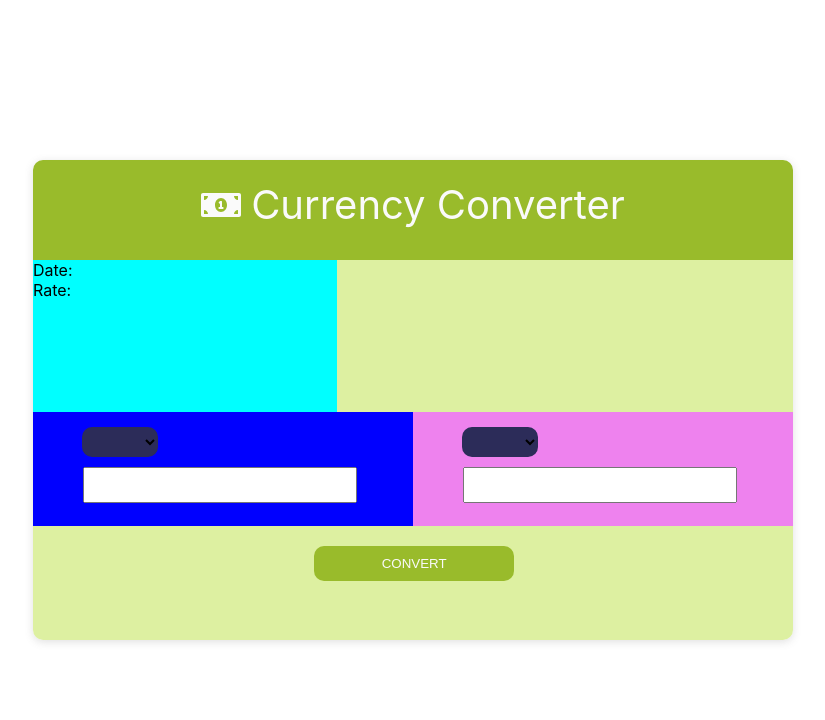
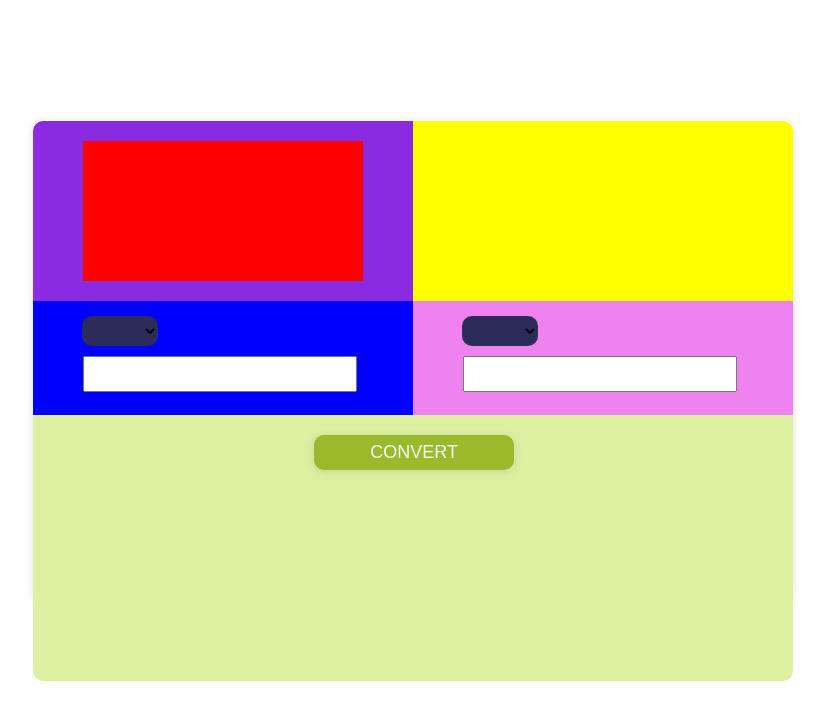
Before and after one commit to OlhaYarosh1/Currency-Converter, a React (Create React App) app: page / in a window 1280 px wide. Shown: the top 720 px of the page, without its empty margins (227-1052 px from the left). Built offline with nearby package versions, Linux system fonts and the light colour scheme.

Commit message:
<div className={classes.usdBox}>USD</div>

```diff
--- a/src/Box/Box.module.css
+++ b/src/Box/Box.module.css
@@ -2,7 +2,7 @@
     width: 760px;
     height: 480px;
     position: absolute;
-    top: 50%;
+    top: 45%;
     left: 50%;
     transform: translate(-50%, -50%);
     border-radius: 10px;
--- a/src/Box/Header/Header.js
+++ b/src/Box/Header/Header.js
@@ -1,12 +1,14 @@
 import React from 'react'
 import classes from './Header.module.css'
-import {FaMoneyBillAlt} from 'react-icons/fa'
 
 const Header = () => {
     return (
-        <div className={classes.heading}>
-            <div className={classes.title}>
-                <FaMoneyBillAlt className={classes.iconMoney}/>Currency Converter
+        <div>
+            <div className={classes.rateUSD}>
+                <div className={classes.usdBox}></div>
+            </div>
+            <div className={classes.rateEUR}>
+                <div className={classes.eurBox}></div>
             </div>
         </div>
     )
--- a/src/Box/Header/Header.module.css
+++ b/src/Box/Header/Header.module.css
@@ -1,21 +1,25 @@
-.heading {
-    background-color: #99BB2B;
-    width: 100%;
-    height: 100px;
+.rateUSD {
+    background-color: blueviolet;
+    width: 50%;
+    height: 180px;
+    margin-top: 1px;
     border-top-left-radius: 10px;
+}
+
+.rateEUR {
+    background-color: yellow;
+    width: 50%;
+    height: 180px;
+    margin-top: -180px;
+    margin-left: 50%;
     border-top-right-radius: 10px;
 }
 
-.title {
-    color: #fafafa;
-    font-size: 40px;
-    text-align: center;
-    padding-top: 20px;
+.usdBox {
+    position: relative;
+    width: 280px;
+    height: 140px;
+    background-color: red;
+    left: 50px;
+    top: 20px;
 }
-
-.iconMoney {
-    color: #fafafa;
-    font-size: 40px;
-    margin-right: 10px;
-    margin-bottom: -6px;
-}
--- a/src/Box/Rate/Rate.js
+++ b/src/Box/Rate/Rate.js
@@ -5,7 +5,6 @@ const Rate = () => {
 
     return (
         <div className={classes.containerRate}>
-            <div className={classes.currentRateBlock}>Date:<br/>Rate:</div>
             <div className={classes.givenCurrencyBlock}>
                 <div><select className={classes.selectGivenCurrency}></select></div>
                 <input type='number' className={classes.inputGiven}></input>
--- a/src/Box/Rate/Rate.module.css
+++ b/src/Box/Rate/Rate.module.css
@@ -49,6 +49,7 @@ input {
 
 .buttonConvert {
     cursor: pointer;
+    font-size: 18px;
     color: #fafafa;
     margin-top: 20px;
     margin-left: 37%;
@@ -58,6 +59,7 @@ input {
     border-radius: 10px;
     border: none;
     background-color: #99BB2B;
+    box-shadow: rgba(99, 99, 99, 0.2) 0px 2px 8px 0px;
 }
 
 .buttonConvert:active {
```
